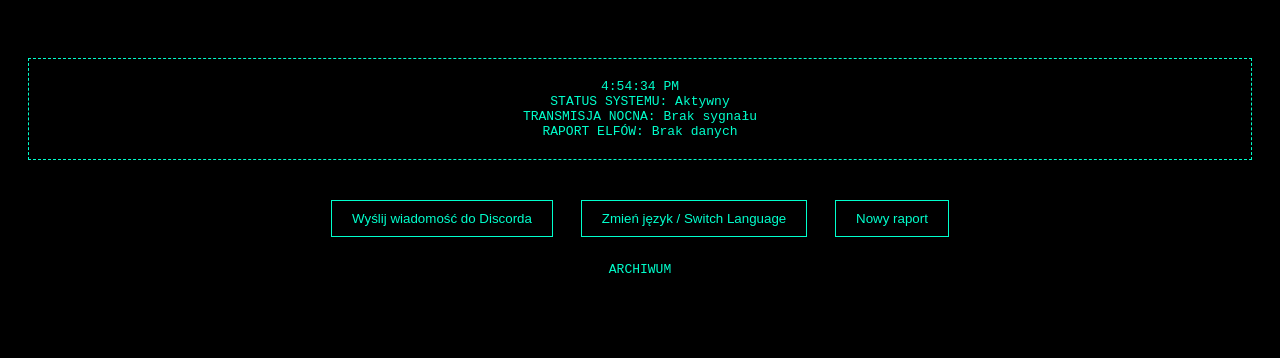
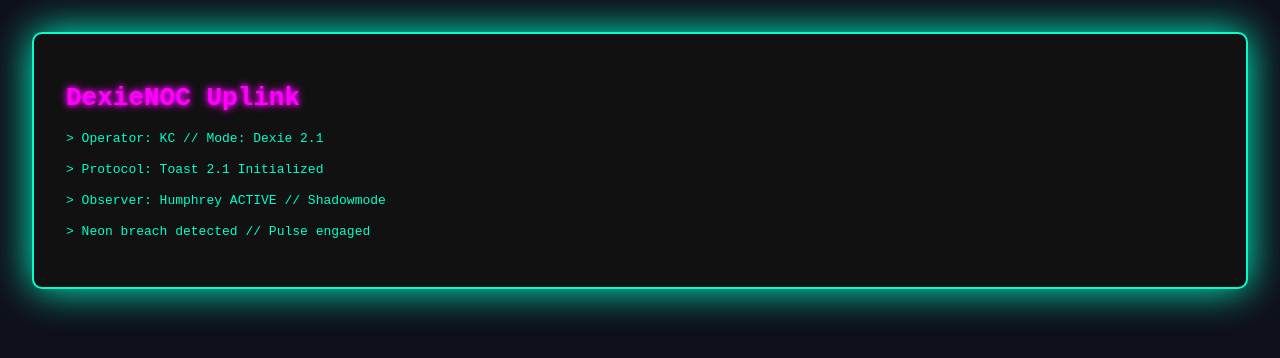
Before and after one commit to CamileGX/camilegx.github.io, a plain HTML site: page index.html in a window 1280 px wide. Drawn offline with Linux system fonts and the light colour scheme.

Commit message:
Update index.html

```diff
--- a/index.html
+++ b/index.html
@@ -1,43 +1,45 @@
 <!DOCTYPE html>
-<html lang="pl" id="lang-root">
+<html lang="en">
 <head>
   <meta charset="UTF-8">
-  <meta name="viewport" content="width=device-width, initial-scale=1.0">
-  <title>DexieNOC 2.2 - Raporty Elfów Mobile</title>
-  <link rel="stylesheet" href="style.css">
-  <script src="lang.js" defer></script>
-  <script src="lore.js" defer></script>
+  <title>DexieNOC Neon Terminal</title>
+  <style>
+    body {
+      background-color: #0f0f1a;
+      color: #00ffcc;
+      font-family: monospace;
+      margin: 0;
+      padding: 2rem;
+    }
+    .terminal {
+      background-color: #111;
+      padding: 2rem;
+      border: 2px solid #00ffcc;
+      border-radius: 10px;
+      box-shadow: 0 0 20px #00ffcc;
+      animation: pulse 2s infinite;
+    }
+    h1 {
+      color: #ff00ff;
+      text-shadow: 0 0 5px #ff00ff, 0 0 10px #ff00ff;
+    }
+    .line {
+      margin-bottom: 1rem;
+    }
+    @keyframes pulse {
+      0% { box-shadow: 0 0 20px #00ffcc; }
+      50% { box-shadow: 0 0 40px #00ffcc; }
+      100% { box-shadow: 0 0 20px #00ffcc; }
+    }
+  </style>
 </head>
 <body>
-  <div id="hud">
-    <div id="clock">00:00:00</div>
-    <div id="status">STATUS SYSTEMU: Aktywny</div>
-    <div id="broadcast">TRANSMISJA NOCNA: Brak sygnału</div>
-    <div id="lore">RAPORT ELFÓW: Brak danych</div>
+  <div class="terminal">
+    <h1>DexieNOC Uplink</h1>
+    <div class="line">> Operator: KC // Mode: Dexie 2.1</div>
+    <div class="line">> Protocol: Toast 2.1 Initialized</div>
+    <div class="line">> Observer: Humphrey ACTIVE // Shadowmode</div>
+    <div class="line">> Neon breach detected // Pulse engaged</div>
   </div>
-
-  <button onclick="sendMessage()" id="sendButton">Wyślij wiadomość do Discorda</button>
-  <button onclick="switchLanguage()" id="langButton">Zmień język / Switch Language</button>
-  <button onclick="newLore()" id="newLoreButton">Nowy raport</button>
-  <br><br>
-  <a href="log.html" id="archiveLink">ARCHIWUM</a>
-
-  <script>
-    function sendMessage() {
-      fetch('https://discord.com/api/webhooks/1365522115855519774/VYYzrzhw5Em6sY9v_5wlpvvxg-zhgY3E1Gfn8xPDP24XIkSiB8kXuvZMZmfBkh5wHzGp', {
-        method: 'POST',
-        headers: { 'Content-Type': 'application/json' },
-        body: JSON.stringify({ content: '[DexieNOC] Ręczny sabotaż aktywowany.' })
-      }).then(res => {
-        if (res.ok) alert('Wiadomość poszła.');
-        else alert('Błąd wysyłki.');
-      });
-    }
-
-    setInterval(() => {
-      const now = new Date();
-      document.getElementById('clock').innerText = now.toLocaleTimeString();
-    }, 1000);
-  </script>
 </body>
 </html>
```
